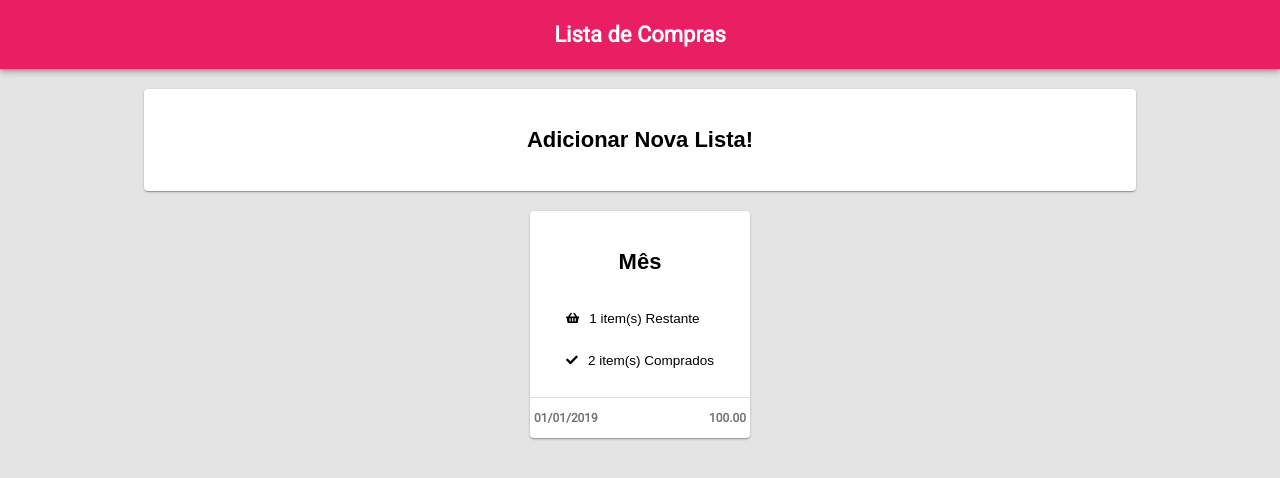
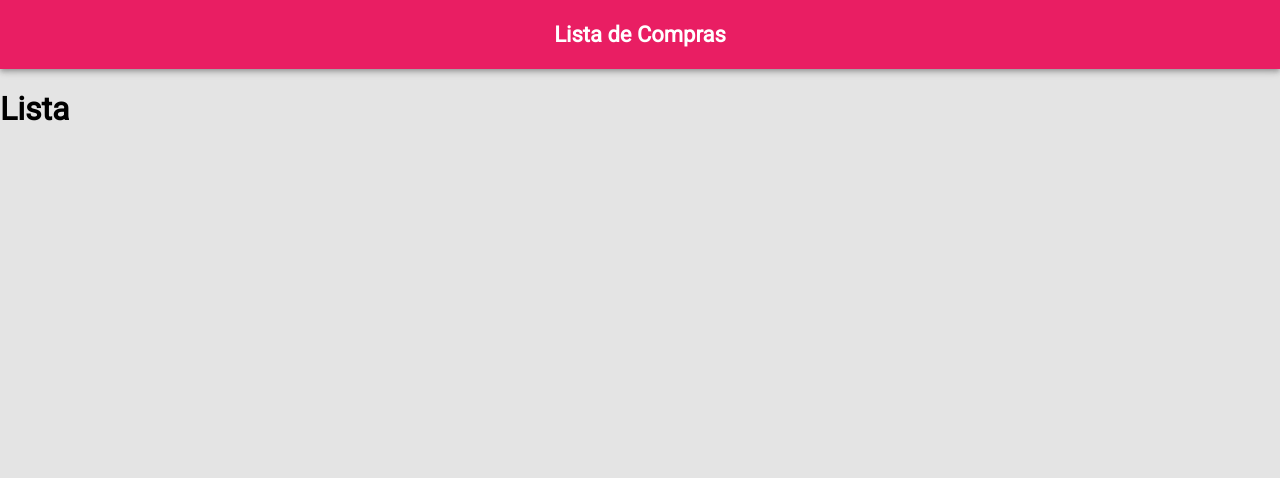
Before and after one commit to rodrigoasouza93/listacompras, a React (Create React App) app: page /lista in a window 1280 px wide. Shown: the top 478 px of the page. Built offline with nearby package versions, Linux system fonts and the light colour scheme; the HTML template or start-up script is replaced by a standard one.

Commit message:
Craindo o componente para lista e adicionando rotas ao projeto

```diff
--- a/package.json
+++ b/package.json
@@ -9,6 +9,7 @@
     "@material-ui/core": "^3.9.2",
     "react": "^16.8.3",
     "react-dom": "^16.8.3",
+    "react-router-dom": "^4.3.1",
     "react-scripts": "2.1.5"
   },
   "scripts": {
--- a/src/App.js
+++ b/src/App.js
@@ -1,10 +1,12 @@
 import React, { Component } from 'react';
 import { createMuiTheme } from '@material-ui/core/styles';
 import MuiThemeProvider from '@material-ui/core/styles/MuiThemeProvider';
+import { BrowserRouter as Router, Route, Switch } from 'react-router-dom';
 
 import './App.css';
 import Header from './common/Header';
 import Home from './home';
+import CreateList from './createList';
 
 const theme = createMuiTheme({
   typography: {
@@ -24,8 +26,15 @@ class App extends Component {
   render() {
     return (
       <MuiThemeProvider theme={theme}>
-        <Header />
-        <Home />
+        <Router>
+          <div>
+            <Header />
+            <Switch>
+              <Route exact path='/' component={Home} />
+              <Route path='/lista' component={CreateList} />
+            </Switch>
+          </div>
+        </Router>
       </MuiThemeProvider>
     );
   }
--- /dev/null
+++ b/src/createList/index.js
@@ -0,0 +1,7 @@
+import React from 'react';
+
+const CreateList = () => (
+  <h1>Lista</h1>
+);
+
+export default CreateList;
```
Also changed, not shown: src/createList/list.css (added), src/list/list.css (deleted), 1 other file (tests, documents, lock files or other folders).
